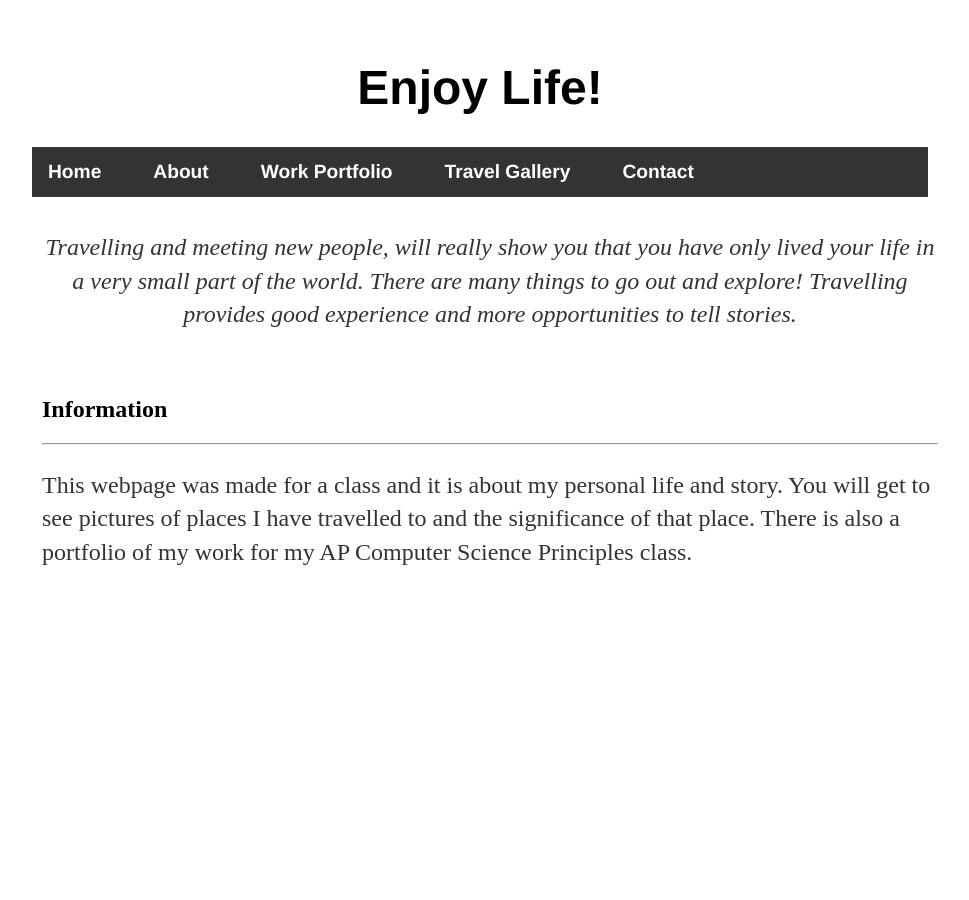
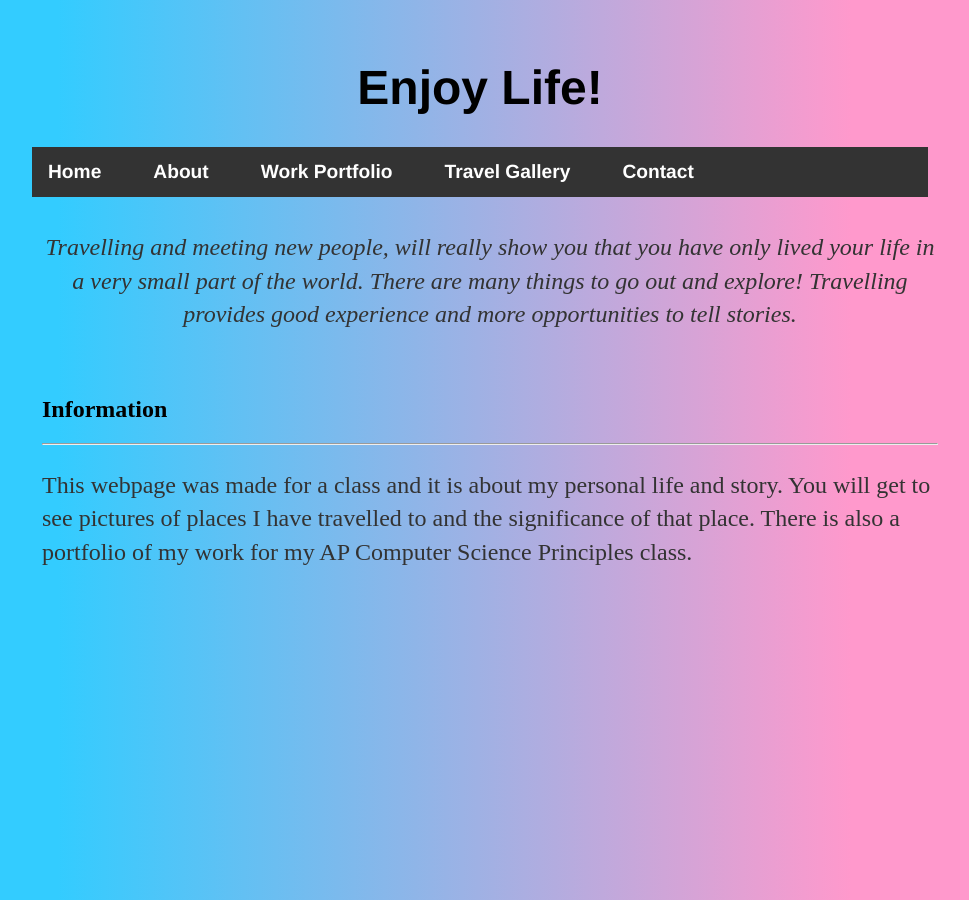
Before and after one commit to CNakano7/CNakano7.github.io, a Jekyll site: the page index.html, which Jekyll copies as it is, in a window 1280 px wide. Shown: the whole page, without its empty margins (160-1129 px from the left). Built offline with Jekyll 4.4.1, drawn with Linux system fonts in a browser that asks for light colours.

Commit message:
Update main.css

```diff
--- a/css/main.css
+++ b/css/main.css
@@ -65,7 +65,7 @@ nav li a:hover {
   background-color: #111;
 }
 
-.gradient {
+body {
   height: 400px;
   background: linear-gradient(to right, #33ccff 17%, #ff99cc 79%)
 }
```
